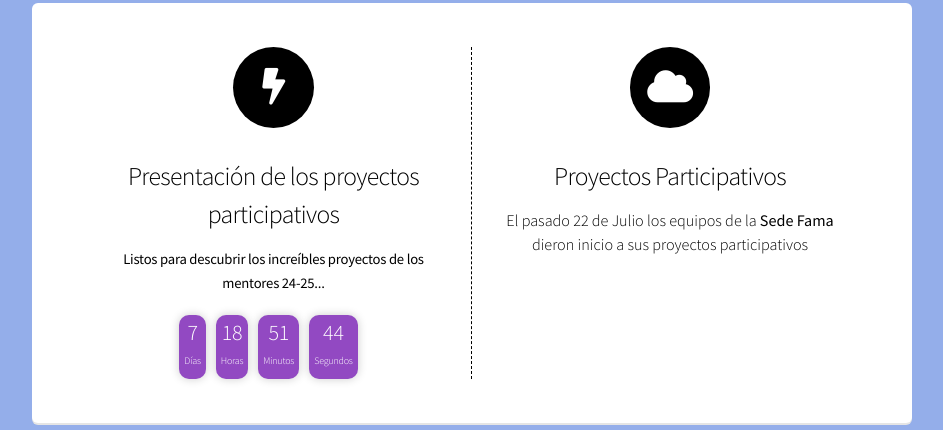
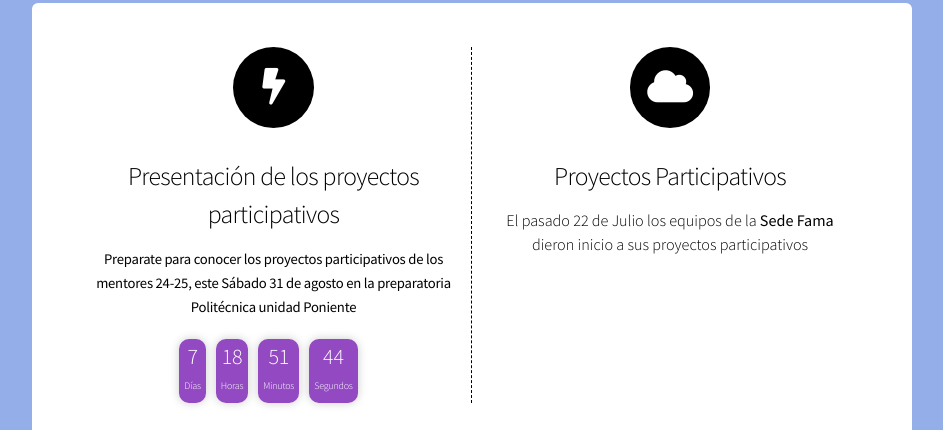
Before and after one commit to Rochanovski/JAT_NuevoLeon, a plain HTML site: page index.html in a window 1280 px wide. Shown: the part 1344-1774 px from the top of the page, without its empty margins (168-1111 px from the left). Drawn offline with Linux system fonts and the light colour scheme.

Commit message:
Add files via upload

```diff
--- a/index.html
+++ b/index.html
@@ -61,7 +61,7 @@
 						<section style="border-right: 1px dashed black; padding: 0 20px;">
 							<span class="icon solid major fa-bolt accent"></span>
 							<h3>Presentación de los proyectos participativos</h3>
-							<center><b>Listos para descubrir los increíbles proyectos de los mentores 24-25...</b></center>
+							<center><b>Preparate para conocer los proyectos participativos de los mentores 24-25, este <strong> Sábado 31 de agosto </strong> en la preparatoria Politécnica unidad Poniente</b></center>
 							<div id="countdown">
 								<div class="countdown-item countdown-item-days">
 									<div class="countdown-number"></div>
```
